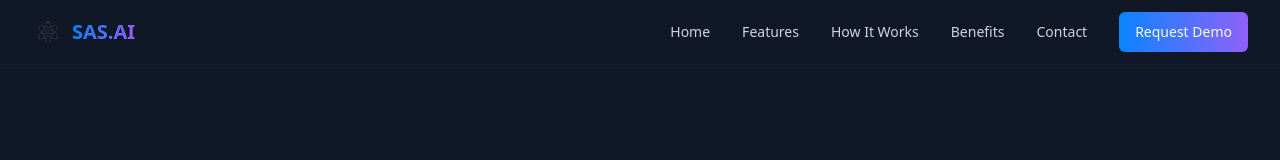
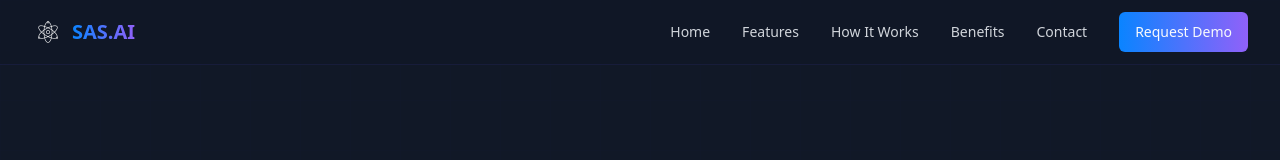
Before and after one commit to ikalavak/cyber-guardian-shield-ai, a React (Vite) app: page / in a window 1280 px wide. Shown: the top 160 px of the page. Built offline with nearby package versions, Linux system fonts and the light colour scheme.

Commit message:
Fix: Change logo color to white
Change the logo color to white.

```diff
--- a/src/components/Navbar.tsx
+++ b/src/components/Navbar.tsx
@@ -23,7 +23,7 @@ export const Navbar = () => {
             <img
               src="/lovable-uploads/843acba6-cf27-4c4b-bb9d-4beb375115e7.png"
               alt="SAS.AI Logo"
-              className="w-8 h-8"
+              className="w-8 h-8 brightness-0 invert"
             />
             <span className="text-xl font-bold text-gradient">SAS.AI</span>
           </a>
```
